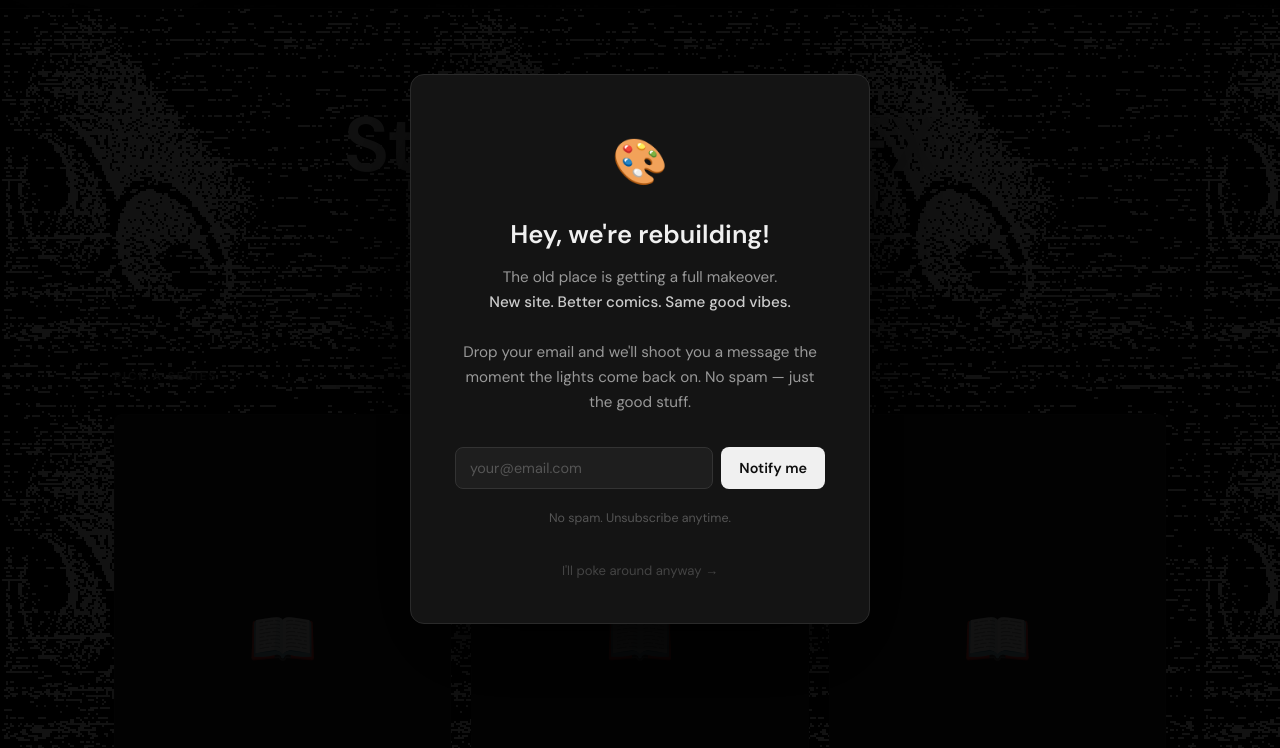
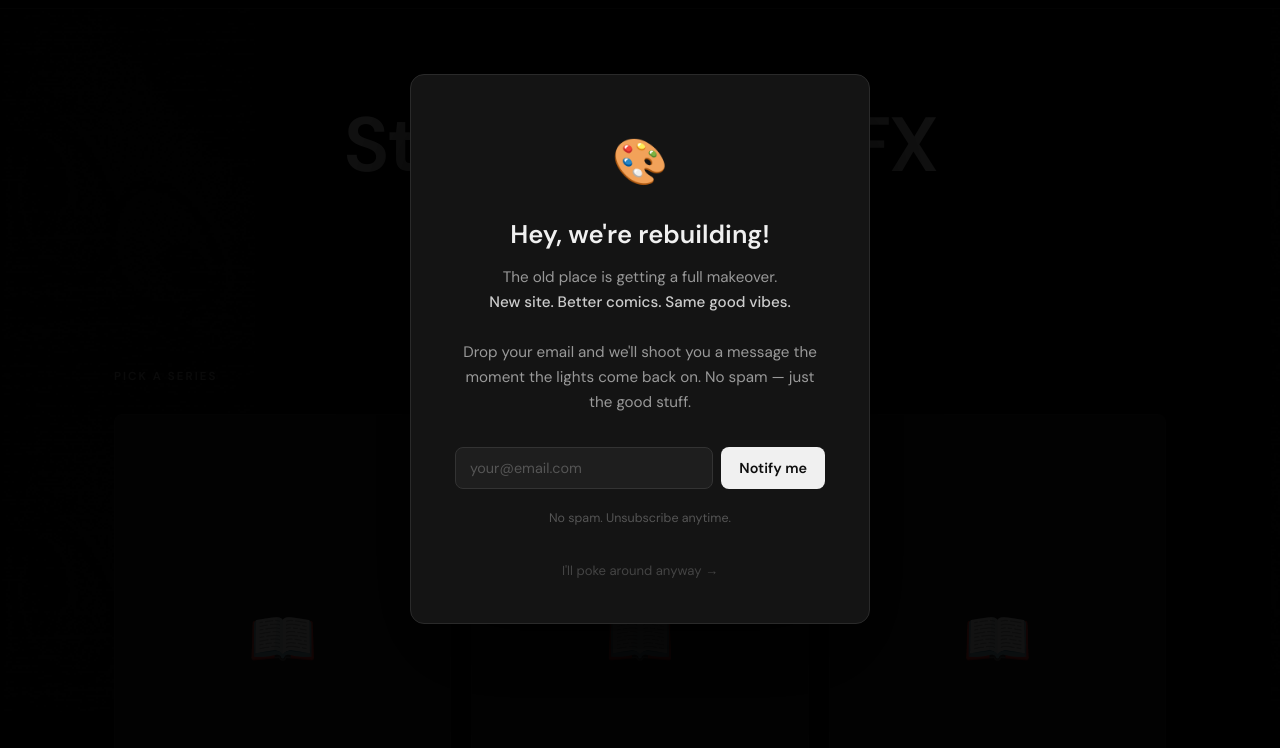
Before and after one commit to dustooned/staytoonedgfx, a website: page index.html in a window 1280 px wide. Shown: the part 51-799 px from the top of the page. Drawn offline with Linux system fonts and the light colour scheme; a web font is replaced by a local one.

Commit message:
Tone down site-bg.gif with multiply blend mode
Dark background-color + multiply makes the high-contrast static
very subtle so text remains readable.

Co-Authored-By: Claude Sonnet 4.6 <noreply@anthropic.com>

```diff
--- a/css/style.css
+++ b/css/style.css
@@ -141,6 +141,8 @@ body {
 body:not(.has-series-bg) {
   background-image: url(../assets/site-bg.gif);
   background-repeat: repeat;
+  background-color: #080808;
+  background-blend-mode: multiply;
 }
 
 /* Applied by JS when a series background image exists */
```
